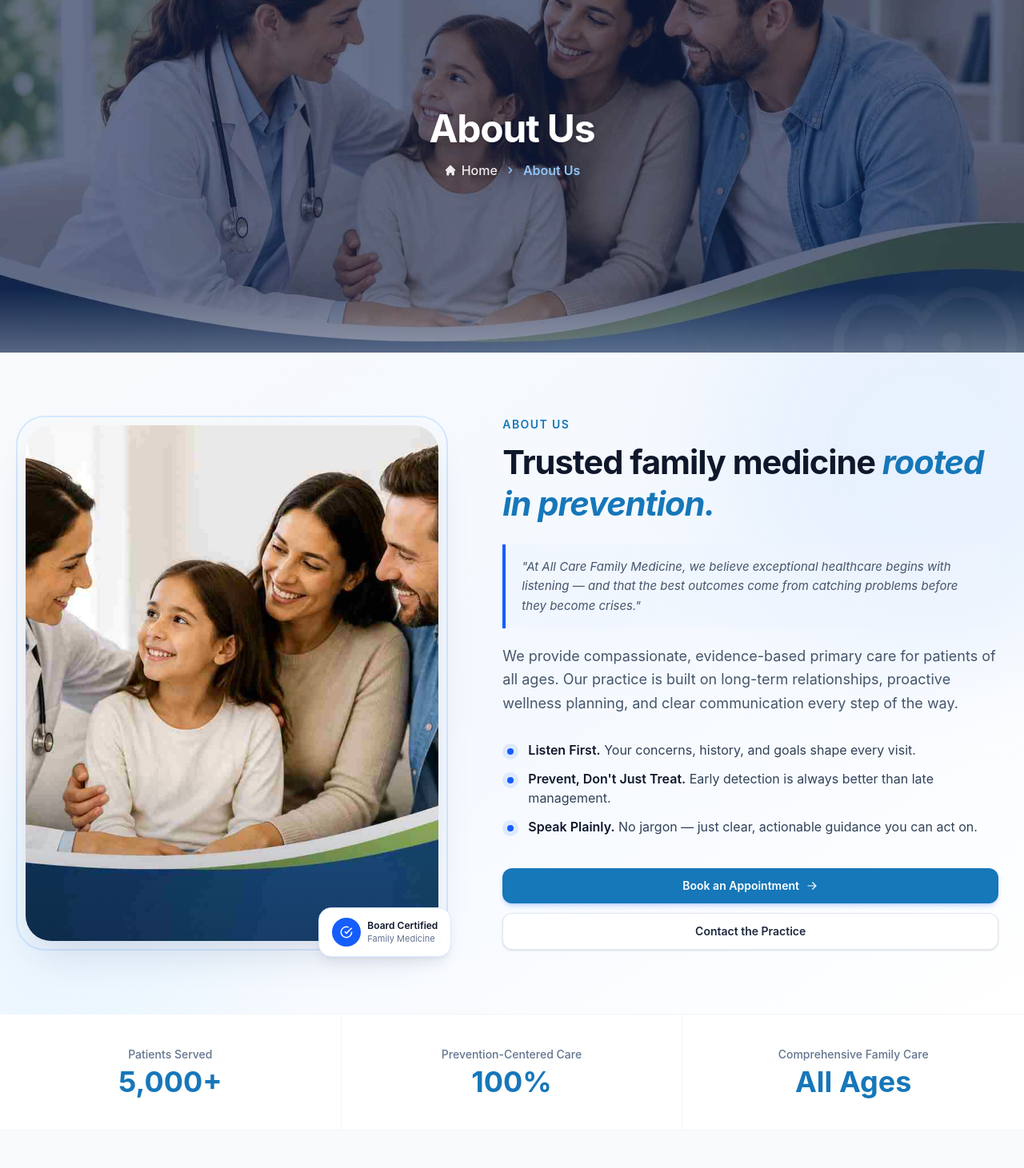
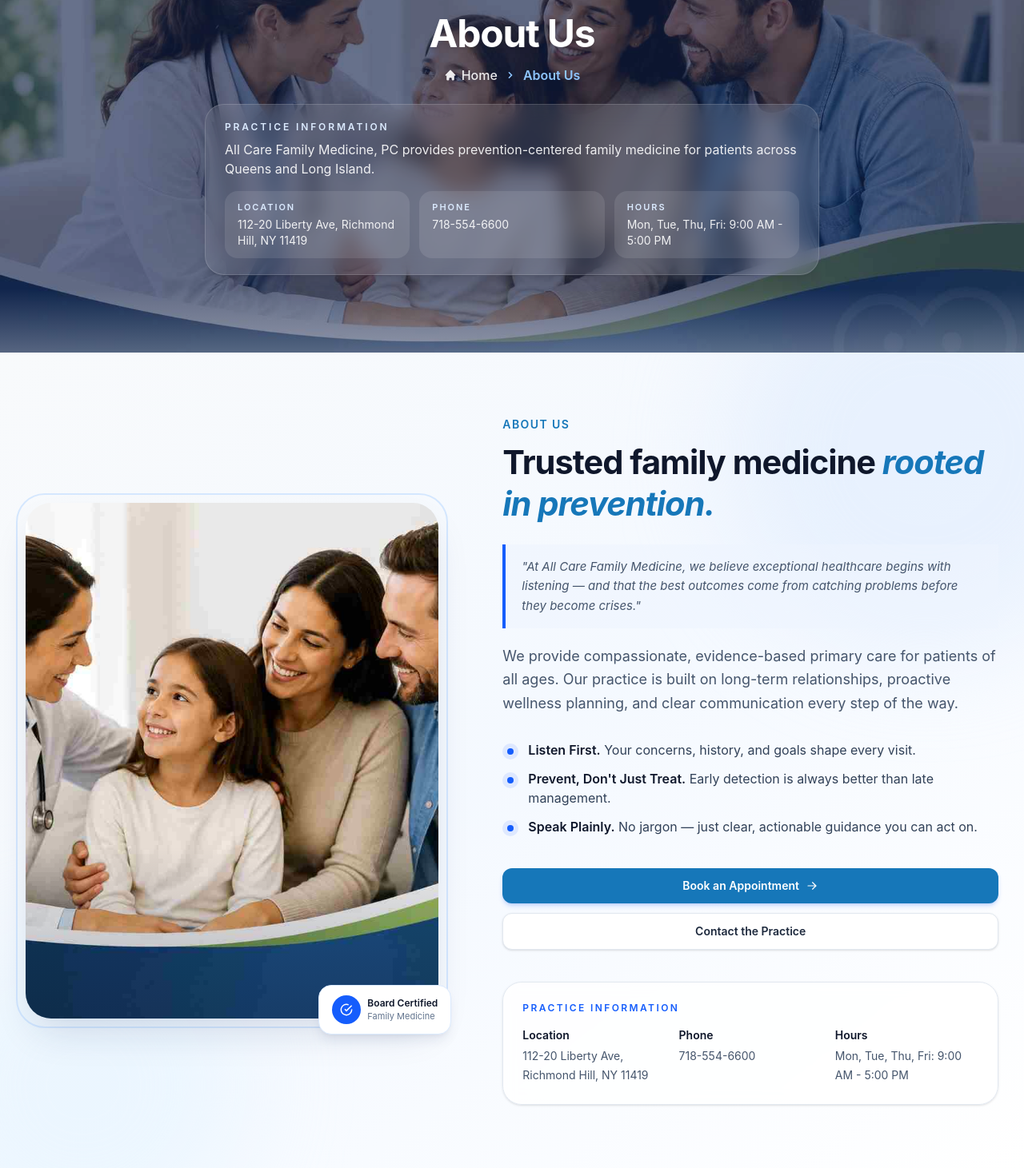
Before and after one commit to abhisheksharma6175-stack/drloveenasingh, a Next.js app: page /about in a window 1280 px wide. Shown: the part 160-1621 px from the top of the page at 80% size. Built offline with nearby package versions, Linux system fonts and the light colour scheme.

Commit message:
Open graph is added seperately for About us page

```diff
--- a/src/app/about/page.tsx
+++ b/src/app/about/page.tsx
@@ -2,12 +2,14 @@ import type { Metadata } from "next";
 import Image from "next/image";
 import Link from "next/link";
 import Script from "next/script";
+import { site } from "@/lib/site";
 
 /* ─── SEO Metadata ─────────────────────────────────────────── */
 export const metadata: Metadata = {
-  title: "About Us | All Care Family Medicine – Queens & Long Island",
+  metadataBase: new URL(site.url),
+  title: "About Us",
   description:
-    "Learn about All Care Family Medicine — a board-certified family practice delivering prevention-centered, compassionate primary care for patients of all ages across Queens and Long Island, NY.",
+    "Learn about All Care Family Medicine, PC, a board-certified family practice delivering prevention-centered, compassionate primary care for patients of all ages across Queens and Long Island, NY.",
   keywords: [
     "All Care Family Medicine",
     "family physician Queens",
@@ -20,22 +22,24 @@ export const metadata: Metadata = {
     "family medicine Ozone Park",
   ],
   openGraph: {
-    title: "About All Care Family Medicine | Queens & Long Island",
+    title: "About All Care Family Medicine",
     description:
-      "Board-certified family medicine providing preventive, patient-centered care across Queens and Long Island. Learn more about our practice and approach.",
-    url: "https://allcareamyfamilymedicine.com/about",
-    siteName: "All Care Family Medicine",
+      "Board-certified family medicine providing preventive, patient-centered care across Queens and Long Island.",
+    url: "/about",
+    siteName: site.name,
     locale: "en_US",
     type: "website",
+    images: ["/images/about.jpg"],
   },
   twitter: {
     card: "summary_large_image",
-    title: "About All Care Family Medicine | Queens & Long Island",
+    title: "About All Care Family Medicine",
     description:
       "Prevention-centered family medicine serving Queens and Long Island.",
+    images: ["/images/about.jpg"],
   },
   alternates: {
-    canonical: "https://allcarefamilymedicine.com/about",
+    canonical: "/about",
   },
   robots: {
     index: true,
@@ -54,10 +58,10 @@ export const metadata: Metadata = {
 const orgSchema = {
   "@context": "https://schema.org",
   "@type": "MedicalOrganization",
-  name: "All Care Family Medicine",
+  name: site.name,
   description:
-    "All Care Family Medicine is a board-certified family practice focused on accessible, prevention-centered primary care for patients of all ages across Queens and Long Island, NY.",
-  url: "https://allcarefamilymedicine.com/about",
+    "All Care Family Medicine, PC is a board-certified family practice focused on accessible, prevention-centered primary care for patients of all ages across Queens and Long Island, NY.",
+  url: `${site.url}/about`,
   medicalSpecialty: "Family Medicine",
   areaServed: [
     { "@type": "City", name: "Richmond Hill" },
@@ -199,6 +203,29 @@ function AboutBanner() {
             </li>
           </ol>
         </nav>
+
+        <div className="mt-6 max-w-3xl rounded-3xl border border-white/15 bg-white/10 px-4 py-4 text-left text-white shadow-lg backdrop-blur-md sm:px-6 sm:py-5">
+          <p className="text-xs font-semibold uppercase tracking-[0.24em] text-blue-100">
+            Practice information
+          </p>
+          <p className="mt-2 text-sm leading-6 text-white/90 sm:text-base">
+            All Care Family Medicine, PC provides prevention-centered family medicine for patients across Queens and Long Island.
+          </p>
+          <div className="mt-4 grid gap-3 sm:grid-cols-3">
+            <div className="rounded-2xl bg-white/10 px-4 py-3">
+              <p className="text-[11px] font-semibold uppercase tracking-[0.18em] text-blue-100">Location</p>
+              <p className="mt-1 text-sm text-white/90">{site.address}</p>
+            </div>
+            <div className="rounded-2xl bg-white/10 px-4 py-3">
+              <p className="text-[11px] font-semibold uppercase tracking-[0.18em] text-blue-100">Phone</p>
+              <p className="mt-1 text-sm text-white/90">{site.phone}</p>
+            </div>
+            <div className="rounded-2xl bg-white/10 px-4 py-3">
+              <p className="text-[11px] font-semibold uppercase tracking-[0.18em] text-blue-100">Hours</p>
+              <p className="mt-1 text-sm text-white/90">{site.hours}</p>
+            </div>
+          </div>
+        </div>
       </div>
 
       <div
@@ -347,6 +374,28 @@ export default function AboutPage() {
                     Contact the Practice
                   </a>
                 </div>
+
+                <div className="mt-8 rounded-3xl border border-slate-200 bg-white/80 p-5 shadow-sm backdrop-blur sm:mt-10 sm:p-6">
+                  <p className="text-xs font-semibold uppercase tracking-[0.2em] text-blue-600">
+                    Practice information
+                  </p>
+                  <div className="mt-4 grid gap-4 sm:grid-cols-3">
+                    <div>
+                      <p className="text-sm font-semibold text-slate-900">Location</p>
+                      <p className="mt-1 text-sm leading-6 text-slate-600">{site.address}</p>
+                    </div>
+                    <div>
+                      <p className="text-sm font-semibold text-slate-900">Phone</p>
+                      <a href={`tel:${site.phone}`} className="mt-1 inline-block text-sm leading-6 text-slate-600 transition hover:text-[#1677b9]">
+                        {site.phone}
+                      </a>
+                    </div>
+                    <div>
+                      <p className="text-sm font-semibold text-slate-900">Hours</p>
+                      <p className="mt-1 text-sm leading-6 text-slate-600">{site.hours}</p>
+                    </div>
+                  </div>
+                </div>
               </div>
             </div>
           </div>
--- a/src/lib/site.ts
+++ b/src/lib/site.ts
@@ -7,7 +7,7 @@ export const site = {
   email: "allcarefm@gmail.com",
   address: "112-20 Liberty Ave, Richmond Hill, NY 11419",
   hours: "Mon, Tue, Thu, Fri: 9:00 AM - 5:00 PM",
-  url: "https://allcarefamilymedicine.com"
+  url: "https://drloveenasingh.vercel.app/"
 };
 
 export const navItems = [
```
